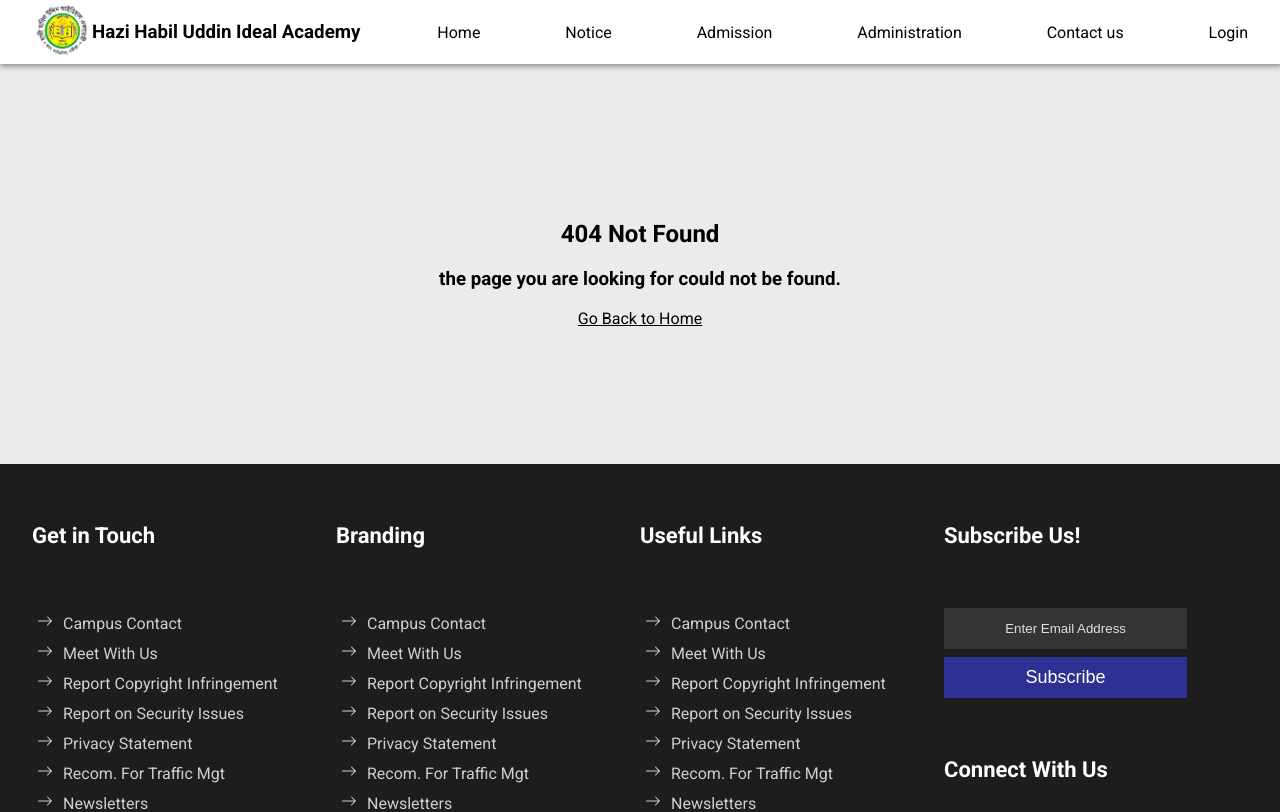
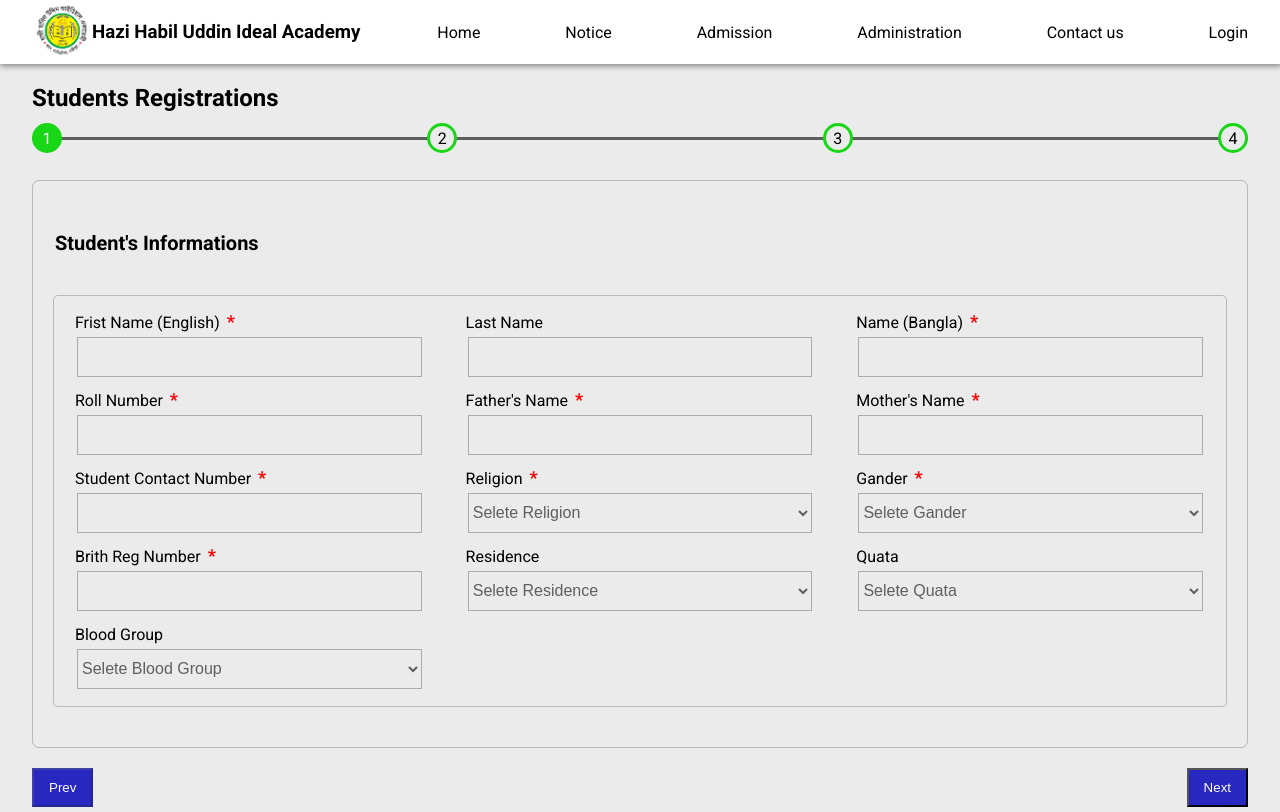
Before and after one commit to md-emon-hossen/habil-udding, a Next.js app: page /ragistration in a window 1280 px wide. Before the commit this address had no page. Shown: the top 812 px of the page. Built offline with nearby package versions, Linux system fonts and the light colour scheme.

Commit message:
registrations update

```diff
--- /dev/null
+++ b/componnent/Input.js
@@ -0,0 +1,11 @@
+import styles from "../styles/ImputAndSelect.module.css";
+
+export default function Input({ name, type, require }) {
+    return (
+        <div className={styles.form}>
+            <label className={styles.label}>{name}<b className={styles.require}>{require && require}</b> </label>
+            <input className={styles.input} required={require} type={type ? type : "text"} />
+
+        </div>
+    )
+}
--- a/componnent/Menu.js
+++ b/componnent/Menu.js
@@ -1,5 +1,5 @@
+import Link from "next/link";
 import styles from "../styles/Menu.module.css";
-import Link from "next/link";
 
 export default function Menu() {
     return (
@@ -12,7 +12,7 @@ export default function Menu() {
                 <Link className={styles.link} href='/sylebus'> Syllabus</Link>
                 <Link className={styles.link} href='/examroutine'>Exam Routine</Link>
                 <Link className={styles.link} href='/notice'>Exam Result</Link>
-                <Link className={styles.link} href='/apply'>Online Registration</Link>
+                <Link className={styles.link} href='/ragistration'>Online Registration</Link>
                 <Link className={styles.link} href='/notice'>Exam Admit Card</Link>
                 <Link className={styles.link} href='/notice'>School Cartificate</Link>
                 <Link className={styles.link} href='/login'>Login</Link>
--- /dev/null
+++ b/componnent/NextAndPrev.js
@@ -0,0 +1,33 @@
+import styles from "../styles/nextandprev.module.css";
+
+export default function NextAndPrev({ setrander, rander }) {
+    function handliIClick(e) {
+        e.preventDefault()
+
+
+        setrander((prev) => {
+            return prev + 1;
+        })
+
+    }
+
+
+    function handliDClick(e) {
+        e.preventDefault()
+        setrander((pre) => {
+            return pre - 1;
+        })
+    }
+
+    function handleSubmit() {
+
+    }
+
+
+    return (
+        <div className={styles.nextandPrevWrp}>
+            <button disabled={rander === 1} onClick={(e) => handliDClick(e)}>Prev</button>
+            {rander !== 4 ? <button disabled={rander === 4} onClick={(e) => handliIClick(e)}>Next</button> : <button type="submit" disabled={rander === 5} onClick={handleSubmit}>Submit</button>}
+        </div>
+    )
+}
--- /dev/null
+++ b/componnent/One.js
@@ -0,0 +1,28 @@
+import Input from "../componnent/Input";
+import Select from "../componnent/Select";
+import styles from "../styles/one.module.css";
+
+export default function One() {
+    return (
+        <div className={styles.oneWrp}>
+
+            <h3 className={styles.subhead}>Student's Informations</h3>
+
+            <div className={styles.fildErp}>
+                <Input name="Frist Name (English)" require="*" />
+                <Input name="Last Name" />
+                <Input name="Name (Bangla)" require="*" />
+                <Input name="Roll Number" require="*" type="number" />
+                <Input name="Father's Name" require="*" />
+                <Input name="Mother's Name" require="*" />
+                <Input name="Student Contact Number" require="*" type="number" />
+                <Select label="Religion" require="*" length='4' value={["Selete Religion", "Islam", "Hindu", "Others"]} />
+                <Select label="Gander" length='3' require="*" value={["Selete Gander", "Male", "Female"]} />
+                <Input name="Brith Reg Number" require="*" type="number" />
+                <Select label="Residence" length='3' value={["Selete Residence", "Residence", "Non-Residence"]} />
+                <Select label="Quata" length='4' value={["Selete Quata", "Freedom Fighter", "Trivel", "Non-Trivel"]} />
+                <Select label="Blood Group" length='9' value={["Selete Blood Group", "A+", "B+", "O+", "AB+", "A-", "B-", "O-", "AB-"]} />
+            </div>
+        </div>
+    )
+}
--- /dev/null
+++ b/componnent/Prograssber.js
@@ -0,0 +1,21 @@
+import { TiTick } from "react-icons/ti";
+import styles from "../styles/Prograssber.module.css";
+
+
+export default function Prograssber({ rander, setrander }) {
+
+    function handleClik(stage) {
+        setrander(stage)
+    }
+
+    return (
+
+        <div className={styles.prograssberWrp}>
+            <div onClick={() => handleClik(1)} className={rander > 1 || rander === 1 ? styles.active : styles.alldiv}>{rander > 1 ? <TiTick className={styles.icons} /> : 1}</div>
+            <div onClick={() => handleClik(2)} className={rander > 2 || rander === 2 ? styles.active : styles.alldiv}>{rander > 2 ? <TiTick className={styles.icons} /> : 2}</div>
+            <div onClick={() => handleClik(3)} className={rander > 3 || rander === 3 ? styles.active : styles.alldiv}>{rander > 3 ? <TiTick className={styles.icons} /> : 3}</div>
+            <div onClick={() => handleClik(4)} className={rander > 4 || rander === 4 ? styles.active : styles.alldiv}>{rander > 4 ? <TiTick className={styles.icons} /> : 4}</div>
+        </div>
+
+    )
+}
--- /dev/null
+++ b/componnent/Select.js
@@ -0,0 +1,17 @@
+import styles from "../styles/ImputAndSelect.module.css";
+
+export default function Select({ label, require, length, value }) {
+    const item = [];
+    for (var i = 0; i < length; i++) {
+        const div = <option className={styles.seleItem} value={value[i]}>{value[i]}</option>
+        item.push(div);
+    }
+    return (
+        <div className={styles.form} >
+            <label className={styles.label}>{label}<b className={styles.require}>{require && require}</b></label>
+            <select className={styles.selectWrp}>
+                {item}
+            </select>
+        </div>
+    )
+}
--- /dev/null
+++ b/pages/ragistration.js
@@ -0,0 +1,23 @@
+import { useState } from "react";
+import NextAndPrev from "../componnent/NextAndPrev";
+import One from "../componnent/One";
+import Prograssber from "../componnent/Prograssber";
+import styles from "../styles/Ragistration.module.css";
+
+
+export default function Ragistration() {
+
+    const [rander, setrander] = useState(1);
+
+    return (
+        <form className={styles.RAndAWrp}>
+            <h2>Students Registrations</h2>
+            <Prograssber rander={rander} setrander={setrander} />
+            {rander === 1 && <One />}
+            {/* {rander === 2 && <Two />}
+            {rander === 3 && <Three />}
+            {rander === 4 && <Four />} */}
+            <NextAndPrev rander={rander} setrander={setrander} />
+        </form>
+    )
+}
--- /dev/null
+++ b/styles/ImputAndSelect.module.css
@@ -0,0 +1,56 @@
+.require {
+    color: red;
+    padding-left: 7px;
+    font-size: 18px;
+}
+
+.seleItem {
+    font-size: 17px;
+}
+
+
+
+.selectWrp {
+    background: transparent;
+    font-size: 16px;
+    color: rgb(95, 95, 95);
+    width: 90%;
+    margin: auto;
+    border: 1px solid rgb(170, 170, 170);
+    height: 40px;
+}
+
+.selectWrp:focus {
+    background: rgb(247, 247, 247);
+    border: 2px solid rgb(140, 140, 140);
+    outline: none;
+}
+
+.form {
+    width: 98%;
+    margin: auto;
+    margin-bottom: 7px;
+    display: flex;
+    flex-direction: column;
+}
+
+
+.input {
+    background: transparent;
+    font-size: 16px;
+    color: rgb(95, 95, 95);
+    width: 90%;
+    margin: auto;
+    border: 1px solid rgb(170, 170, 170);
+    height: 40px;
+
+}
+
+.input:focus {
+    background: rgb(247, 247, 247);
+    border: 1px solid rgb(170, 170, 170);
+}
+
+.label {
+    padding: 5px 17px;
+}
--- /dev/null
+++ b/styles/NextAndPrev.module.css
@@ -0,0 +1,17 @@
+.nextandPrevWrp {
+    width: 100%;
+    height: 30px;
+    display: flex;
+    justify-content: space-between;
+    margin-top: 20px;
+    margin-bottom: 30px;
+}
+
+.nextandPrevWrp>button {
+    width: fit-content;
+    height: fit-content;
+    background: rgb(40, 40, 193);
+    color: #fff;
+    text-align: center;
+    padding: 10px 15px;
+}
--- /dev/null
+++ b/styles/One.module.css
@@ -0,0 +1,40 @@
+.oneWrp {
+    width: 100%;
+    margin-top: 30px;
+    margin-top: 30px;
+    border: 1px solid #b9b9b9;
+    border-radius: 7px;
+    display: grid;
+    grid-template-columns: 1fr;
+    padding: 20px 0px;
+
+}
+
+.fildErp {
+    display: grid;
+    grid-template-columns: 1fr 1fr 1fr;
+    border: 1px solid #b9b9b9;
+    margin: 20px 20px;
+    border-radius: 5px;
+    padding: 10px 0px;
+}
+
+.subhead {
+    padding-left: 22px;
+    padding-top: 10px;
+    color: black;
+    font-size: 20px;
+
+}
+
+@media (max-width:990px) {
+    .fildErp {
+        grid-template-columns: 1fr 1fr;
+    }
+}
+
+@media (max-width:768px) {
+    .fildErp {
+        grid-template-columns: 1fr;
+    }
+}
--- /dev/null
+++ b/styles/Prograssber.module.css
@@ -0,0 +1,59 @@
+.prograssberWrp {
+    width: 100%;
+    height: 3px;
+    border-radius: 6px;
+    background: rgb(93, 93, 93);
+    display: flex;
+    justify-content: space-between;
+    align-items: center;
+    margin-top: 25px;
+    margin-bottom: 40px;
+
+
+
+}
+
+.one {
+
+    height: 3px;
+    border-radius: 6px;
+    display: flex;
+    justify-content: space-between;
+    align-items: center;
+    margin-top: 25px;
+    margin-bottom: 40px;
+    background: rgb(12, 231, 12);
+    width: 99%;
+    transform: translateY(45px);
+
+
+}
+
+.alldiv {
+    height: 30px;
+    width: 30px;
+    color: black;
+    display: flex;
+    border-radius: 50%;
+    border: 3px solid rgb(23, 215, 23);
+    background: rgb(235, 235, 235);
+    justify-content: center;
+    align-items: center;
+    cursor: pointer;
+}
+
+.icons {
+    font-size: 23px !important;
+}
+
+.active {
+    background: rgb(23, 215, 23);
+    color: #fff;
+    height: 30px;
+    width: 30px;
+    display: flex;
+    border-radius: 50%;
+    justify-content: center;
+    align-items: center;
+    cursor: pointer;
+}
--- /dev/null
+++ b/styles/Ragistration.module.css
@@ -0,0 +1,5 @@
+.RAndAWrp {
+    width: 95%;
+    margin: auto;
+
+}
```
